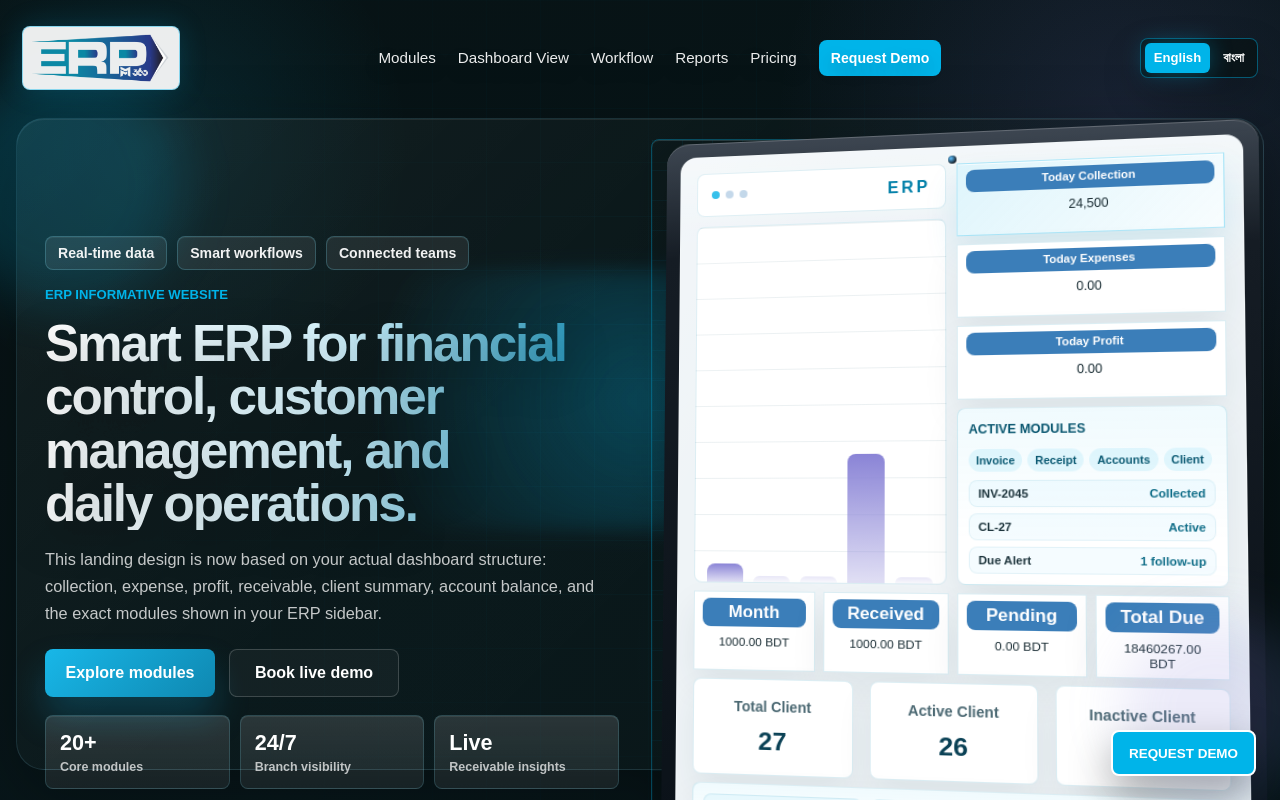
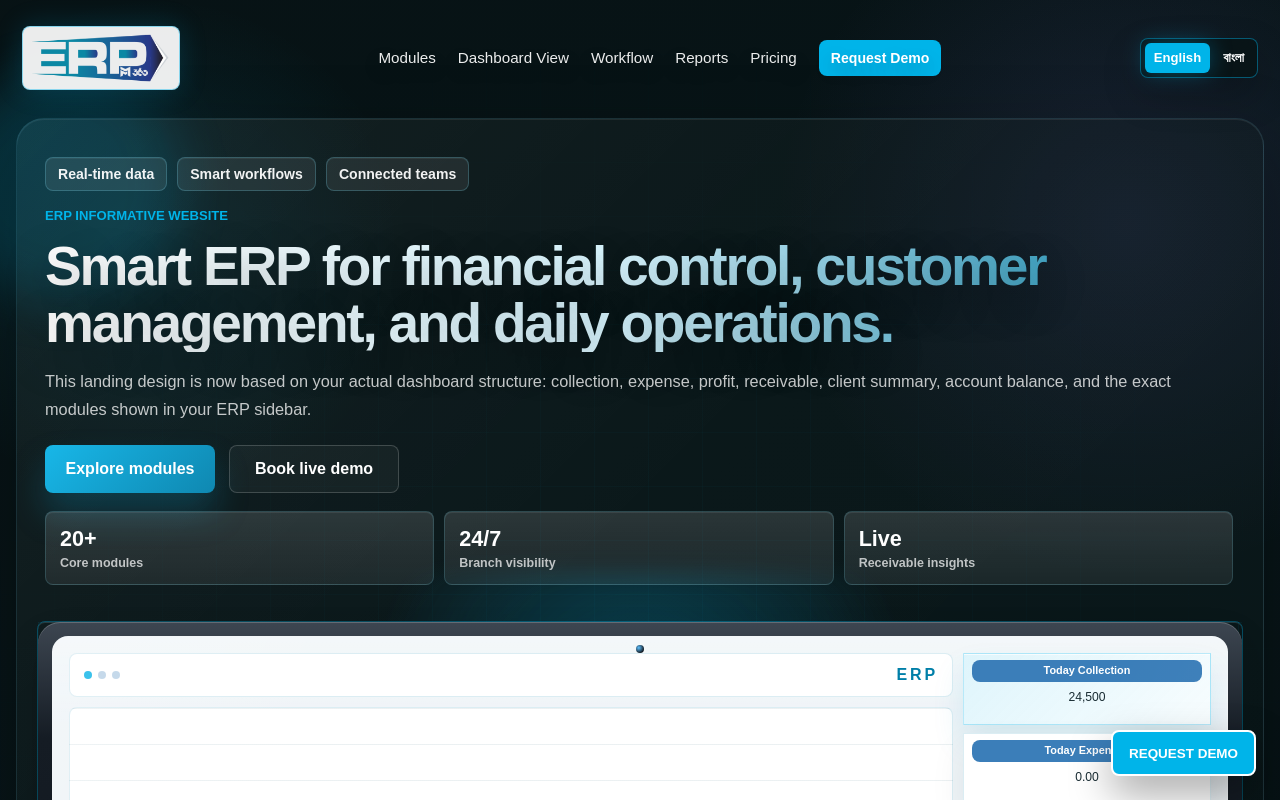
Before and after one commit to ranam360ict/erp_informative_website, a Next.js app: page / in a window 1280 px wide. Shown: the top 800 px of the page. Built offline with nearby package versions, Linux system fonts and the light colour scheme.

Commit message:
zoom issue fix for first section

```diff
--- a/app/globals.css
+++ b/app/globals.css
@@ -2547,6 +2547,8 @@ p {
 
 .erpHero {
   min-height: 100vh;
+  min-height: 100svh;
+  min-height: 100dvh;
   background:
     radial-gradient(circle at 12% 18%, rgba(24, 205, 255, 0.11), transparent 16rem),
     radial-gradient(circle at 88% 16%, rgba(135, 126, 232, 0.14), transparent 22rem),
@@ -2566,19 +2568,20 @@ p {
 
 .erpHeroContent {
   width: min(1420px, calc(100% - 32px));
-  padding: 108px 0 20px;
-  min-height: 100vh;
+  padding: 108px 0 32px;
+  min-height: 0;
+  flex: 1;
   display: grid;
   align-items: center;
 }
 
 .erpHeroPanel {
   position: relative;
-  grid-template-columns: minmax(0, 0.95fr) minmax(420px, 0.95fr);
+  grid-template-columns: minmax(0, 1.08fr) minmax(360px, 0.92fr);
   gap: 22px;
   align-items: stretch;
-  min-height: calc(100vh - 300px);
-  max-height: calc(100vh - 148px);
+  min-height: auto;
+  max-height: none;
   padding: 20px;
   border-radius: 28px;
   background:
@@ -2700,7 +2703,7 @@ p {
 
 .erpDashboardPreview {
   min-height: 0;
-  max-height: 100%;
+  max-height: none;
   padding: 0 12px 14px;
   display: grid;
   gap: 0;
@@ -3018,6 +3021,34 @@ p {
   display: grid;
   grid-template-columns: minmax(0, 1.4fr) 240px;
   gap: 8px;
+}
+
+@media (max-width: 1280px) {
+  .erpHeroContent {
+    padding: 118px 0 36px;
+  }
+
+  .erpHeroPanel {
+    grid-template-columns: minmax(0, 1fr);
+    gap: 18px;
+  }
+
+  .erpHeroPanel h1 {
+    max-width: 100%;
+    font-size: clamp(2.35rem, 4.3vw, 3.6rem);
+  }
+
+  .erpHeroPanel .heroText {
+    max-width: 100%;
+  }
+
+  .erpDashboardPreview {
+    padding: 0;
+  }
+
+  .laptopMockup {
+    transform: none;
+  }
 }
 
 .compactBottom {
```
Also changed, not shown: 1 other file (tests, documents, lock files or other folders).
